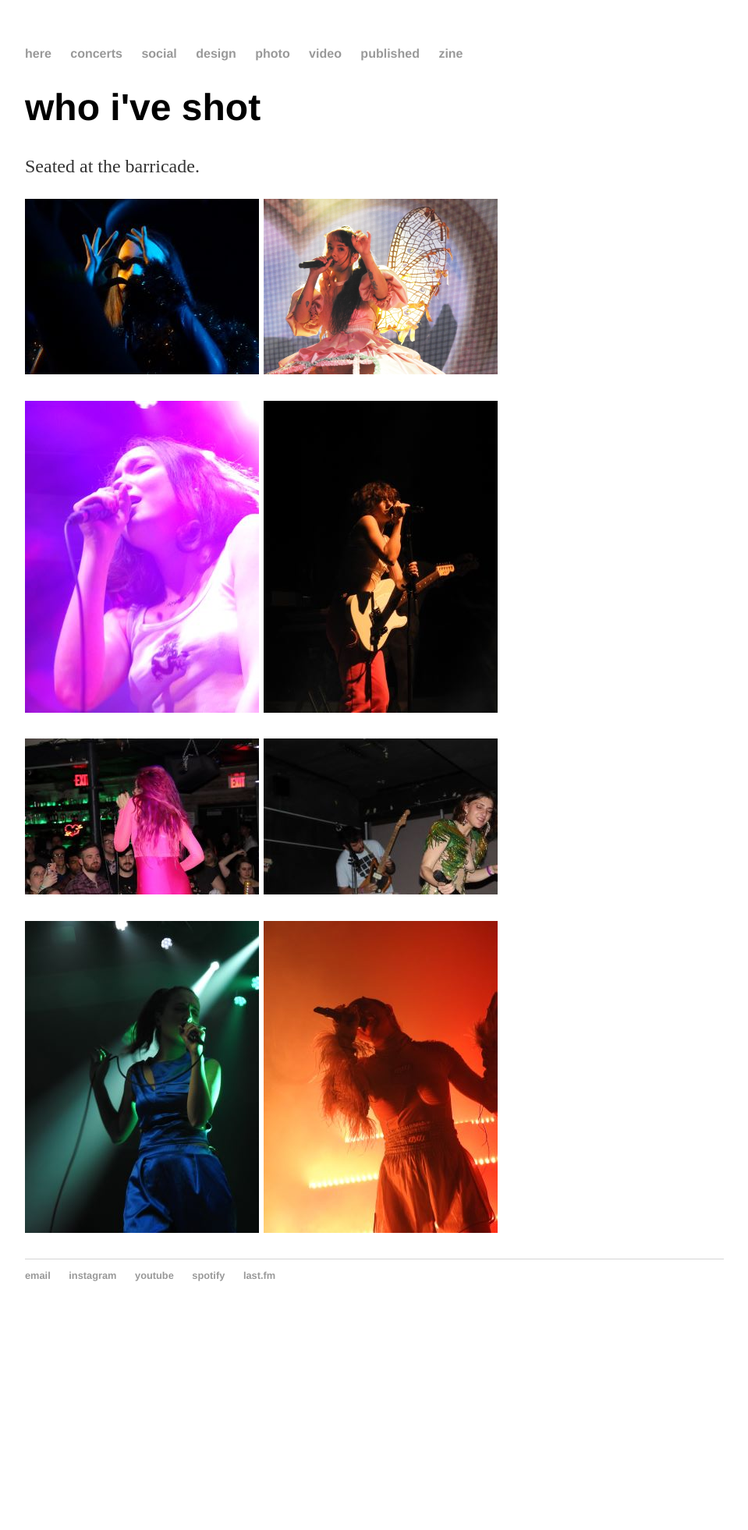
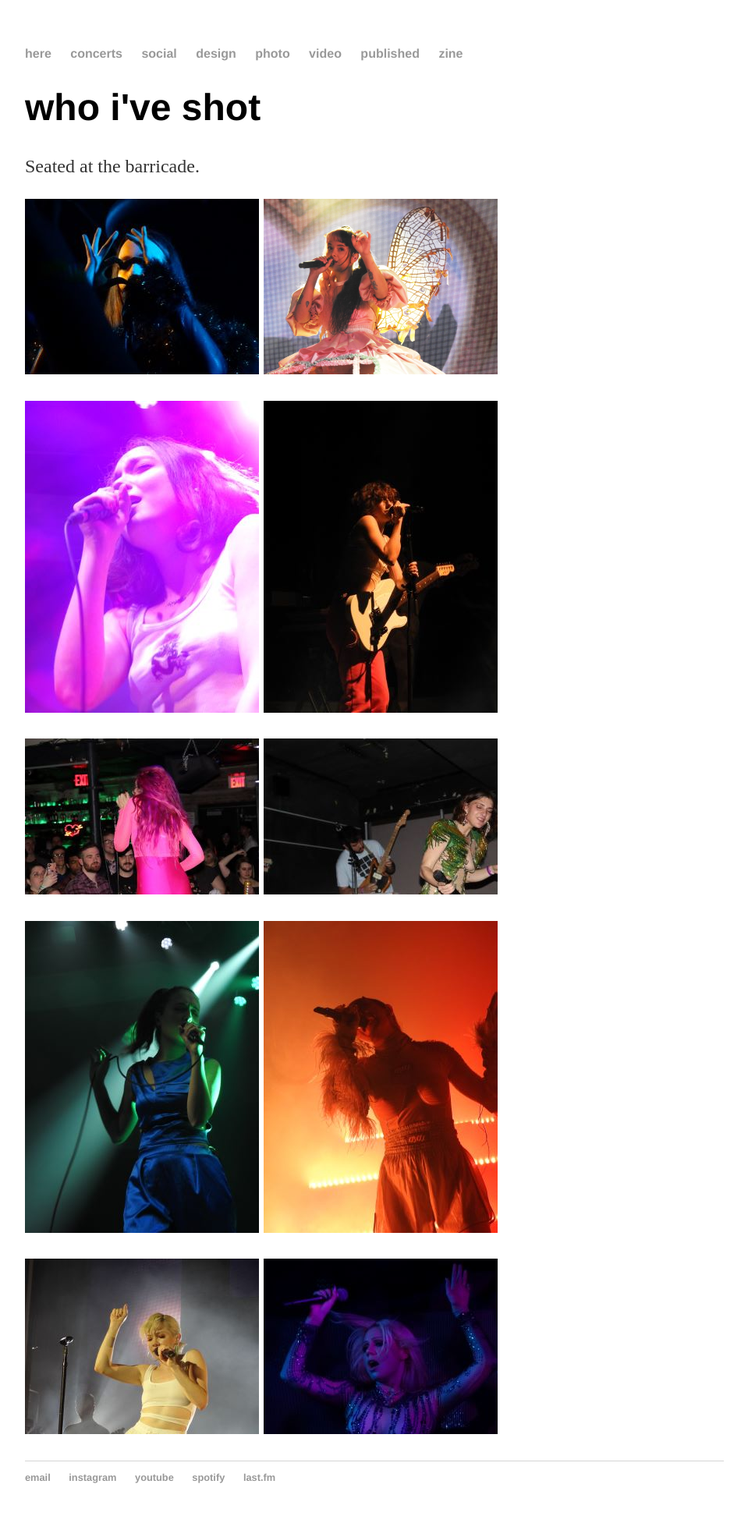
Before and after one commit to sabrinadotli/sabrinadotli.github.io, a Jekyll site: the page built from concerts/index.html, in a window 1280 px wide. Shown: the whole page at 78% size, without its empty margins (160-1119 px from the left). Built offline with Jekyll 4.4.1, drawn with Linux system fonts in a browser that asks for light colours; before the commit the page ends 1703 px from its top, so only the background shows below that.

Commit message:
Update index.html

```diff
--- a/concerts/index.html
+++ b/concerts/index.html
@@ -27,3 +27,9 @@ title: who i've shot
 		     alt = "Picture of artist Alice Merton performing in fall 2019"/>
 		<img src = "charli.JPG"
 		alt = "Picture of artist Charli XCX performing in fall 2019"/></p>
+
+	<p>
+		<img src = "carly.JPG"
+		     alt = "Picture of artist Carly Rae Jepsen performing in summer 2019"/>
+		<img src = "slayyyter.JPG"
+		alt = "Picture of artist Slayyyter performing in summer 2019"/></p>
```
